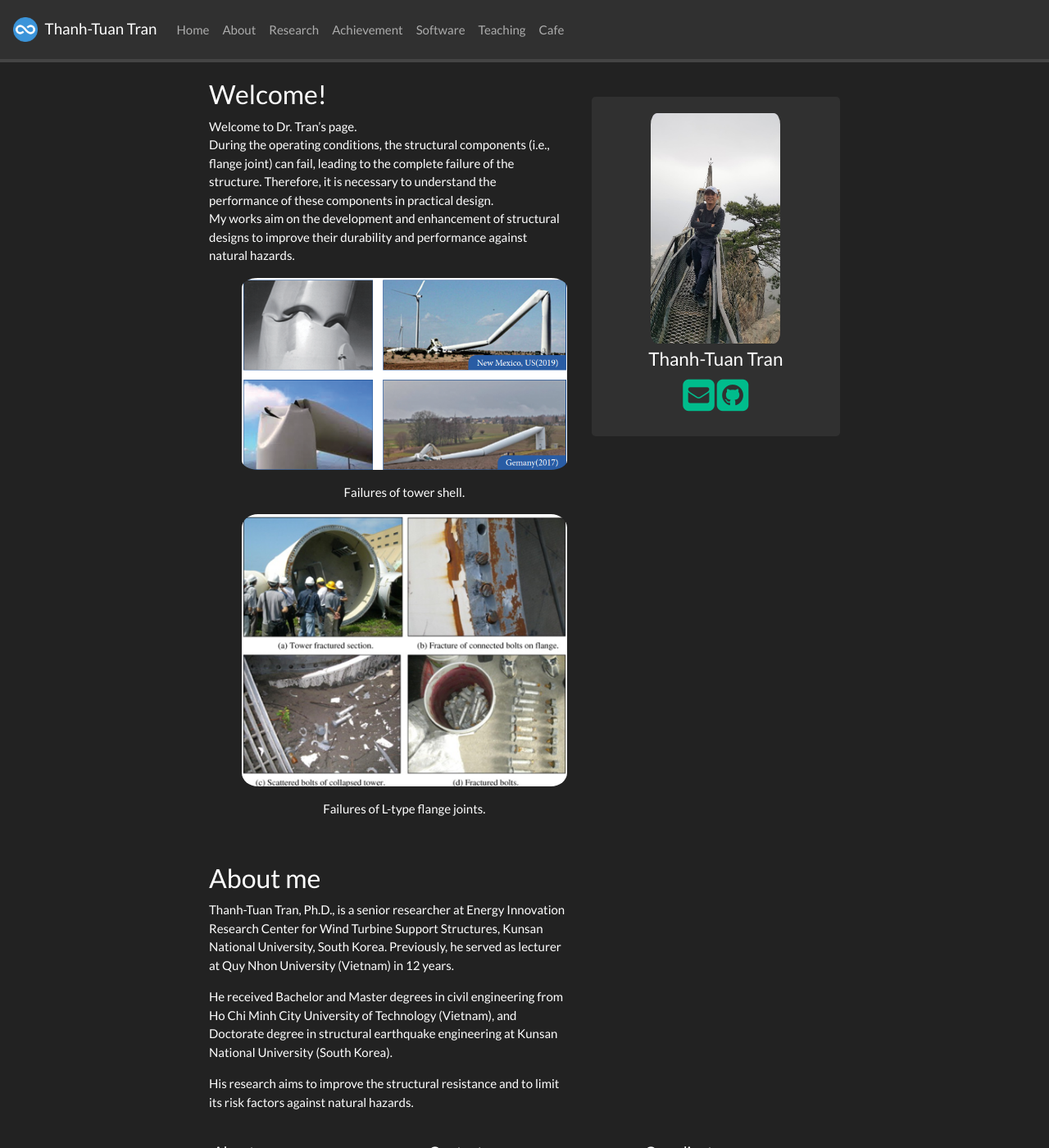
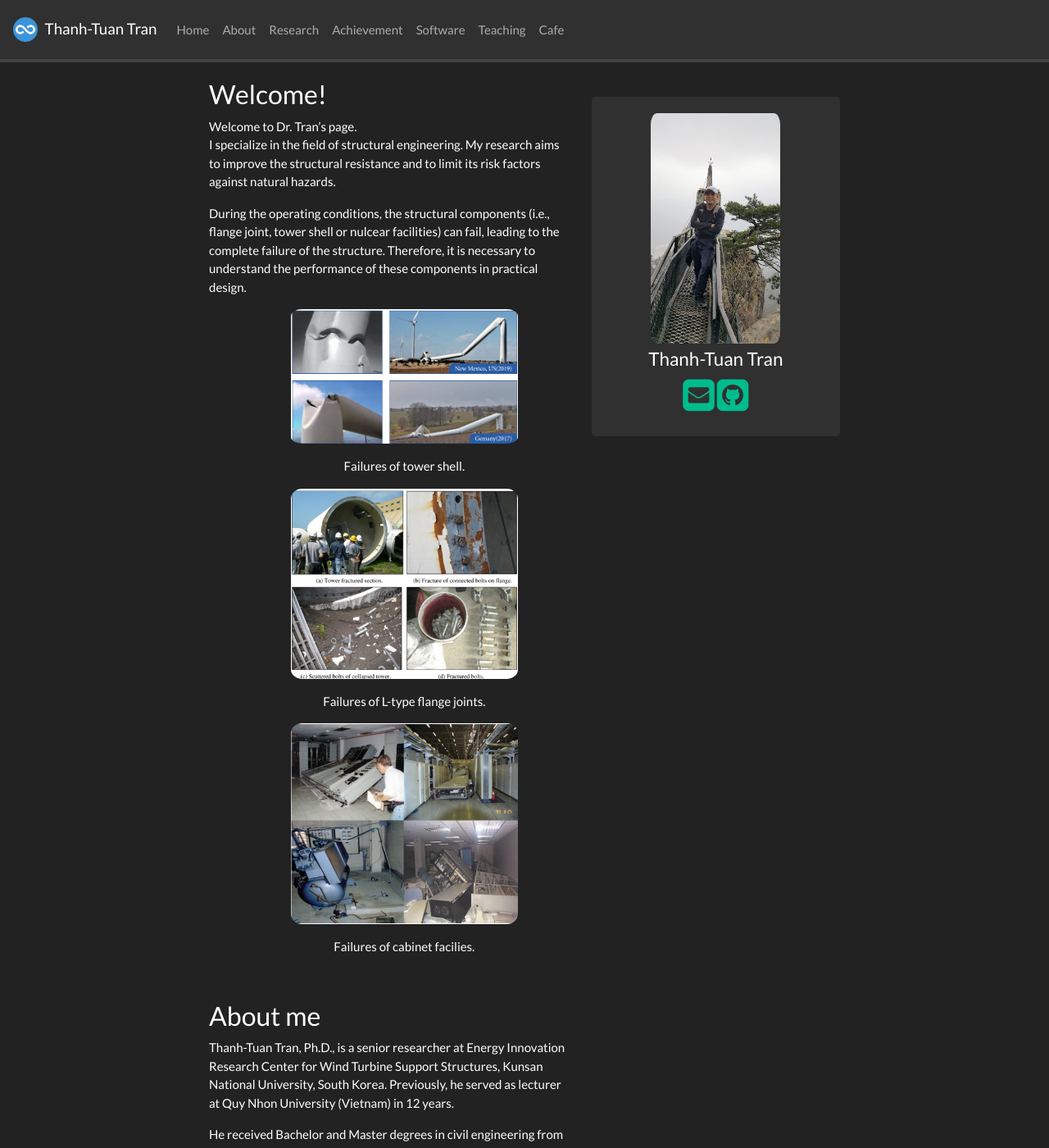
Before and after one commit to 3tbk/3tbk, a Jekyll site: the page built from _pages/home.md, in a window 1280 px wide and 1400 px high. Shown: the whole window at 82% size. Built offline with Jekyll 4.4.1, drawn with Linux system fonts in a browser that asks for light colours; nearby versions of some CDN libraries; a style sheet for code colours, icons or effects is not loaded.

Commit message:
Update home.md

```diff
--- a/_pages/home.md
+++ b/_pages/home.md
@@ -8,22 +8,27 @@ permalink: /
 ### Welcome!
 
 Welcome to Dr. Tran's page. <br/>
-During the operating conditions, the structural components (i.e., flange joint) can fail, leading to the complete failure of the structure. Therefore, it is necessary to understand the performance of these components in practical design. <br/>
-My works aim on the development and enhancement of structural designs to improve their durability and performance against natural hazards.
+I specialize in the field of structural engineering. My research aims to improve the structural resistance and to limit its risk factors against natural hazards. <br/>
+
+During the operating conditions, the structural components (i.e., flange joint, tower shell or nulcear facilities) can fail, leading to the complete failure of the structure. Therefore, it is necessary to understand the performance of these components in practical design. <br/>
 
 <div class="container">
 <div class="row">
 <center>
    <ul>
-     <p><img src="{{ site.url }}{{ site.baseurl }}/images/failure-tower.png" width="100%"/></p>
+     <p><img src="{{ site.url }}{{ site.baseurl }}/images/failure-tower.png" width="70%"/></p>
      Failures of tower shell.
    </ul>
 
    <ul>
-     <p><img src="{{ site.url }}{{ site.baseurl }}/images/failure-flange joint.png" width="100%"/></p>
+     <p><img src="{{ site.url }}{{ site.baseurl }}/images/failure-flange joint.png" width="70%"/></p>
      Failures of L-type flange joints.
    </ul>
 
+   <ul>
+     <p><img src="{{ site.url }}{{ site.baseurl }}/images/failure-cabinet.png" width="70%"/></p>
+     Failures of cabinet facilies.
+   </ul>
 
 </center>
 </div>
```
